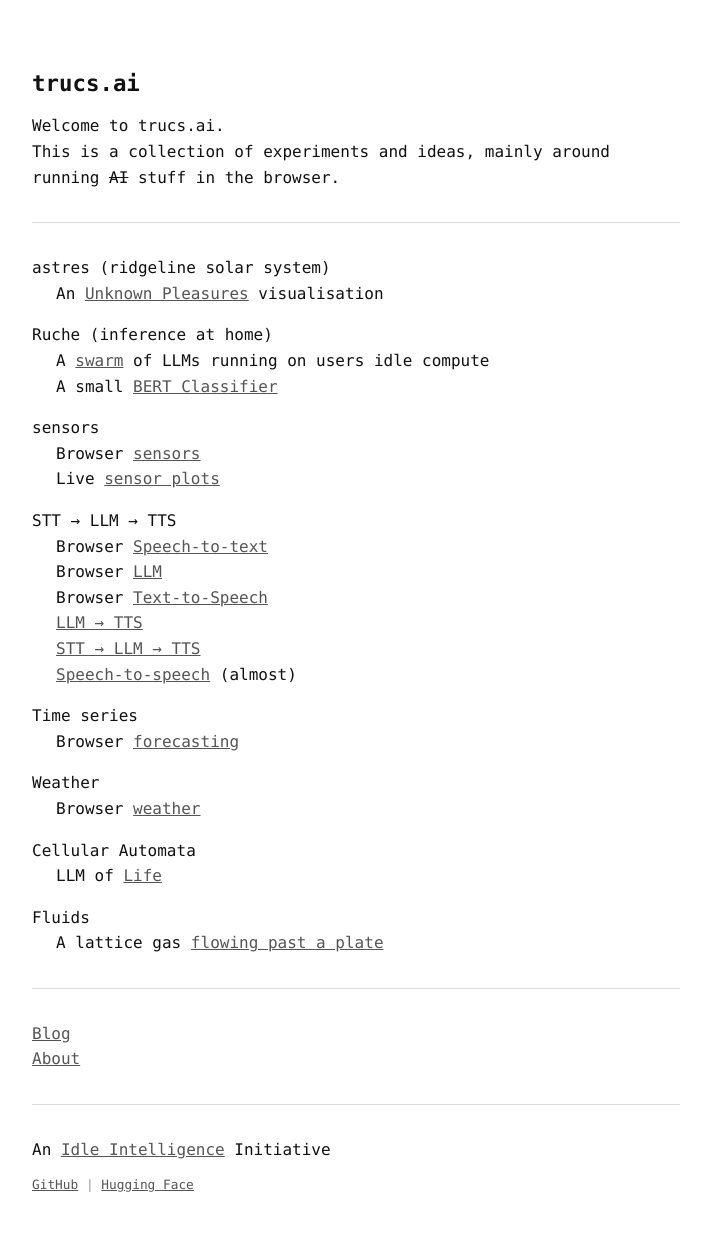
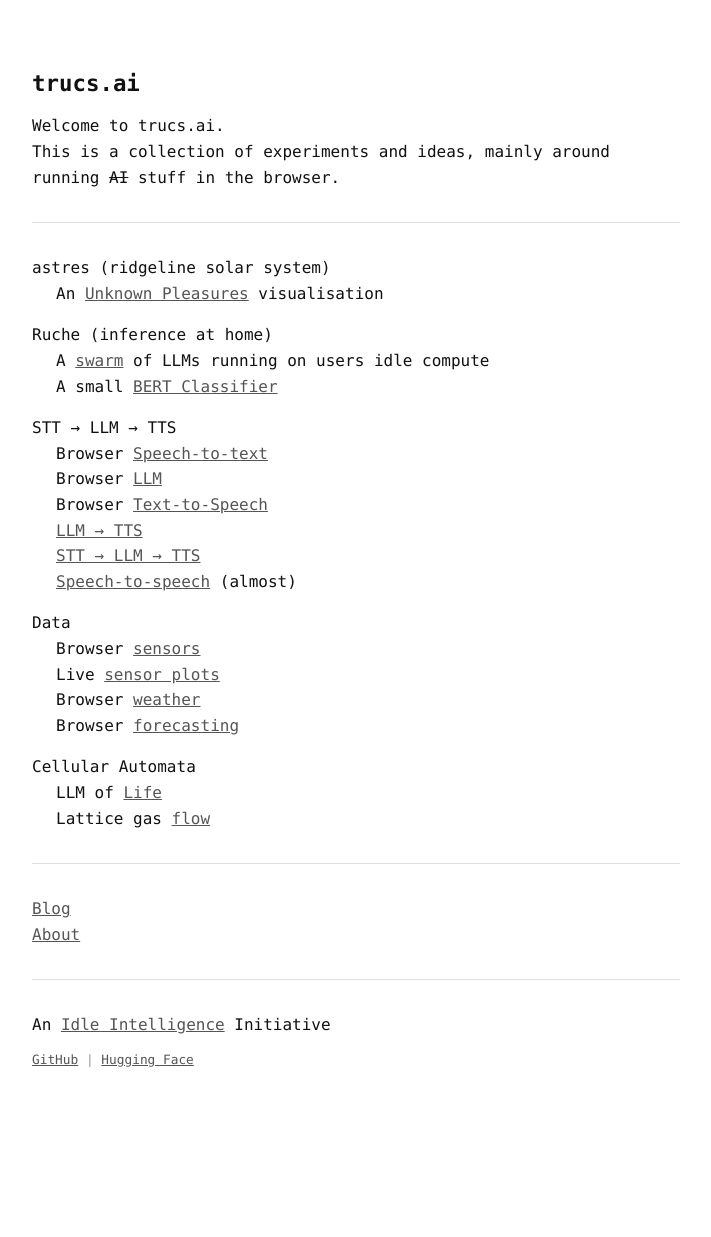
Before and after one commit to idle-intelligence/trucs.ai, a Jekyll site: the page built from index.md, in a window 1280 px wide. Shown: the whole page, without its empty margins (284-995 px from the left). Built offline with Jekyll 4.4.1, drawn with Linux system fonts in a browser that asks for light colours; after the commit the page ends 1112 px from its top, so only the background shows below that.

Commit message:
Home: sensors, weather and forecasting under Data; the flow page under Cellular Automata

```diff
--- a/index.md
+++ b/index.md
@@ -21,10 +21,6 @@
   <dd>A <a href="/swarm/">swarm</a> of LLMs running on users idle compute</dd>
   <dd>A small <a href="/classifier/">BERT Classifier</a></dd>
 
-  <dt>sensors</dt>
-  <dd>Browser <a href="/sensors/">sensors</a></dd>
-  <dd>Live <a href="/sensors/plots/">sensor plots</a></dd>
-
   <dt>STT → LLM → TTS</dt>
   <dd>Browser <a href="/stt/">Speech-to-text</a></dd>
   <dd>Browser <a href="/llm/">LLM</a></dd>
@@ -33,17 +29,15 @@
   <dd><a href="/stt-llm-tts/">STT → LLM → TTS</a></dd>
   <dd><a href="/sts/">Speech-to-speech</a> (almost)</dd>
 
-  <dt>Time series</dt>
+  <dt>Data</dt>
+  <dd>Browser <a href="/sensors/">sensors</a></dd>
+  <dd>Live <a href="/sensors/plots/">sensor plots</a></dd>
+  <dd>Browser <a href="/knn-weather/">weather</a></dd>
   <dd>Browser <a href="/t0/">forecasting</a></dd>
-
-  <dt>Weather</dt>
-  <dd>Browser <a href="/knn-weather/">weather</a></dd>
 
   <dt>Cellular Automata</dt>
   <dd>LLM of <a href="/llm-life/">Life</a></dd>
-
-  <dt>Fluids</dt>
-  <dd>A lattice gas <a href="/flow/">flowing past a plate</a></dd>
+  <dd>Lattice gas <a href="/flow/">flow</a></dd>
 </dl>
 
 ---
```
